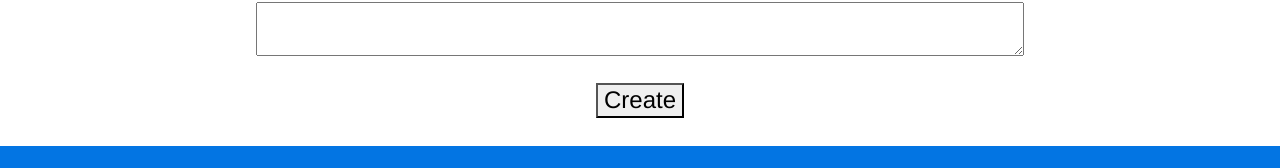
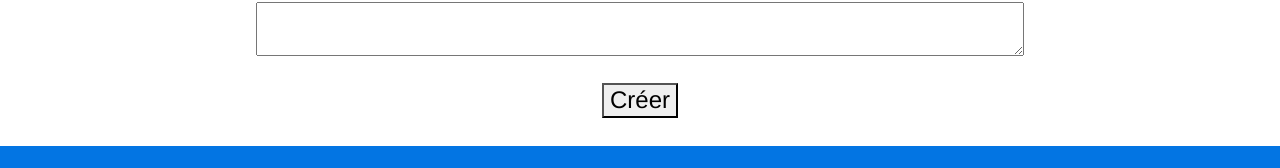
Before and after one commit to DevITandCo/EducatiOnline-frontend, a Vue app: page /contact in a window 1280 px wide. Shown: the part 452-620 px from the top of the page. Built offline with nearby package versions, Linux system fonts and the light colour scheme.

Commit message:
few-translations

```diff
--- a/src/views/ContactManagement.vue
+++ b/src/views/ContactManagement.vue
@@ -17,7 +17,7 @@
             <th>{{ form.author }}</th>
             <td>{{ form.category }}</td>
             <td>{{ form.content }}</td>
-            <td><button v-on:click="deleteForm(form._id)">delete</button></td>
+            <td><button v-on:click="deleteForm(form._id)">Supprimer</button></td>
             </tr>
         </table>
 
--- a/src/views/ContactPage.vue
+++ b/src/views/ContactPage.vue
@@ -34,7 +34,7 @@
         </textarea>
 
           <div class="cud_articles">
-            <h4><button v-on:click="createForm()">Create</button></h4>
+            <h4><button v-on:click="createForm()">Créer</button></h4>
           </div>
         </form>
       </div>
```
